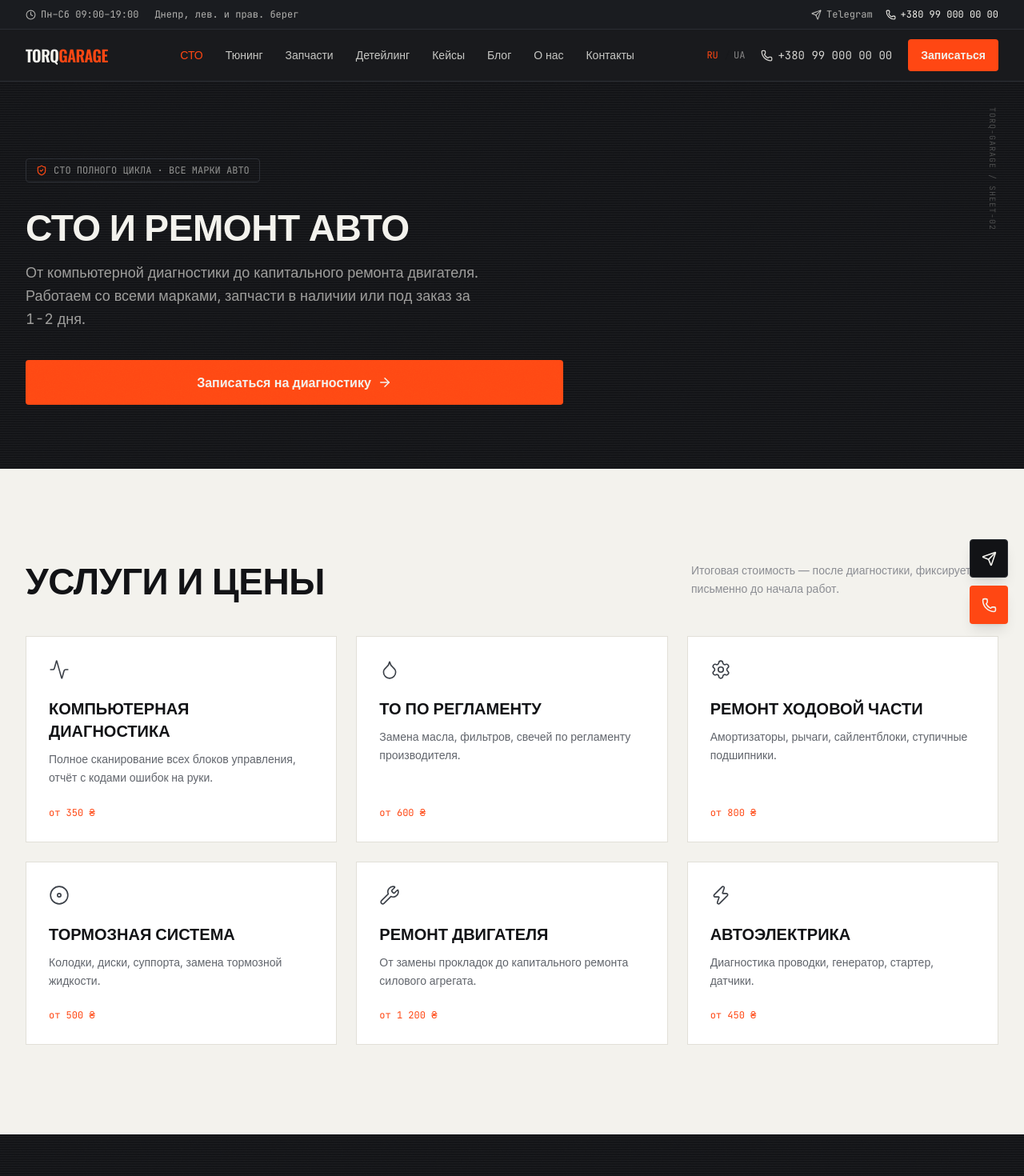
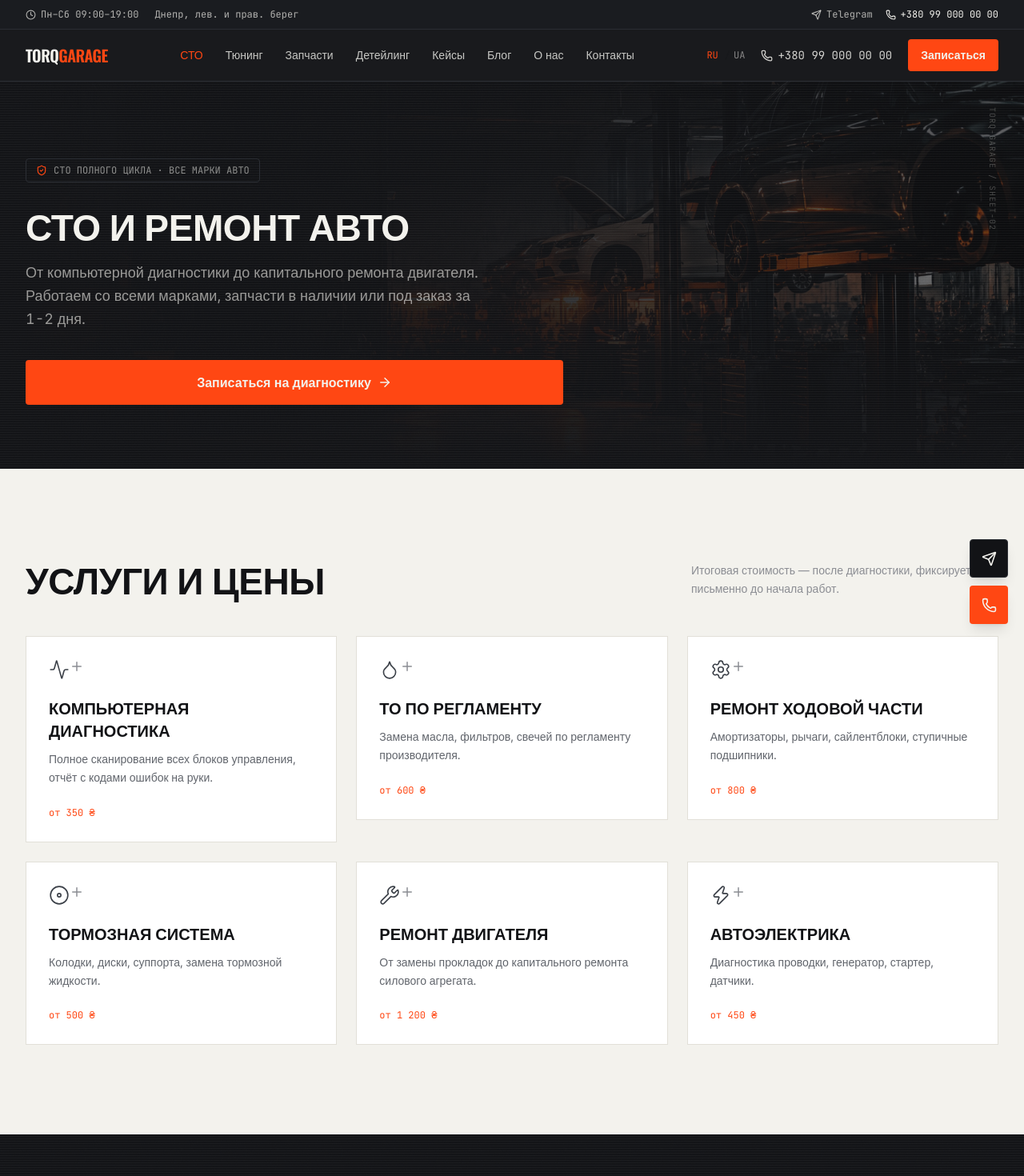
Before and after one commit to fantasito/torq-garage, a Next.js app: page /ru/sto in a window 1280 px wide. Shown: the top 1470 px of the page at 80% size. Built offline with nearby package versions, Linux system fonts and the light colour scheme; a web font is replaced by a local one.

Commit message:
feat: add hero photo slot + entrance animation, clickable expandable price cards

```diff
--- a/app/[locale]/sto/page.tsx
+++ b/app/[locale]/sto/page.tsx
@@ -43,12 +43,12 @@ export default async function StoPage({
   const t = await getTranslations("stoPage");
 
   const priceItems: PriceItem[] = [
-    { icon: Activity, title: t("priceList.diagnostics.title"), text: t("priceList.diagnostics.text"), price: t("priceList.diagnostics.price") },
-    { icon: Droplet, title: t("priceList.maintenance.title"), text: t("priceList.maintenance.text"), price: t("priceList.maintenance.price") },
-    { icon: Settings, title: t("priceList.suspension.title"), text: t("priceList.suspension.text"), price: t("priceList.suspension.price") },
-    { icon: Disc, title: t("priceList.brakes.title"), text: t("priceList.brakes.text"), price: t("priceList.brakes.price") },
-    { icon: Wrench, title: t("priceList.engine.title"), text: t("priceList.engine.text"), price: t("priceList.engine.price") },
-    { icon: Zap, title: t("priceList.electrics.title"), text: t("priceList.electrics.text"), price: t("priceList.electrics.price") },
+    { icon: <Activity size={26} strokeWidth={1.5} />, title: t("priceList.diagnostics.title"), text: t("priceList.diagnostics.text"), price: t("priceList.diagnostics.price"), details: t.raw("priceList.diagnostics.details") },
+    { icon: <Droplet size={26} strokeWidth={1.5} />, title: t("priceList.maintenance.title"), text: t("priceList.maintenance.text"), price: t("priceList.maintenance.price"), details: t.raw("priceList.maintenance.details") },
+    { icon: <Settings size={26} strokeWidth={1.5} />, title: t("priceList.suspension.title"), text: t("priceList.suspension.text"), price: t("priceList.suspension.price"), details: t.raw("priceList.suspension.details") },
+    { icon: <Disc size={26} strokeWidth={1.5} />, title: t("priceList.brakes.title"), text: t("priceList.brakes.text"), price: t("priceList.brakes.price"), details: t.raw("priceList.brakes.details") },
+    { icon: <Wrench size={26} strokeWidth={1.5} />, title: t("priceList.engine.title"), text: t("priceList.engine.text"), price: t("priceList.engine.price"), details: t.raw("priceList.engine.details") },
+    { icon: <Zap size={26} strokeWidth={1.5} />, title: t("priceList.electrics.title"), text: t("priceList.electrics.text"), price: t("priceList.electrics.price"), details: t.raw("priceList.electrics.details") },
   ];
 
   const faqItems = [
@@ -67,6 +67,7 @@ export default async function StoPage({
         ctaHref="/contacts"
         ctaLabel={t("hero.cta")}
         sheetLabel="TORQ-GARAGE / SHEET-02"
+        bgImage="/pages/sto-hero.jpg"
       />
       <PriceList
         title={t("priceList.title")}
--- a/components/PageHero.tsx
+++ b/components/PageHero.tsx
@@ -1,10 +1,11 @@
 import { ShieldCheck } from "lucide-react";
 import Button from "@/components/Button";
+import Reveal from "@/components/Reveal";
 
 /**
- * Упрощённый Hero для внутренних страниц (СТО/Тюнинг/Детейлинг и т.д.) —
- * без формы записи и огромной типографики главной, но в той же стилистике
- * (asphalt/grain, signal-бейдж). См. правило разметки страниц в DESIGN.md.
+ * Hero для внутренних страниц (СТО/Тюнинг/Детейлинг и т.д.) — с фото-слотом
+ * (тот же паттерн, что на главной: если файла нет, просто не рендерится,
+ * фолбэк-grain остаётся) и входной анимацией. См. DESIGN.md.
  */
 export default function PageHero({
   badge,
@@ -13,6 +14,7 @@ export default function PageHero({
   ctaHref,
   ctaLabel,
   sheetLabel,
+  bgImage,
 }: {
   badge: string;
   title: string;
@@ -20,33 +22,51 @@ export default function PageHero({
   ctaHref: string;
   ctaLabel: string;
   sheetLabel: string;
+  /** Путь в /public, например "/pages/sto-hero.jpg". Промпты — в DESIGN.md. */
+  bgImage: string;
 }) {
   return (
-    <section className="relative bg-asphalt scan-texture grain overflow-hidden">
-      <div className="hidden lg:block absolute top-8 right-8 font-mono text-[10px] text-cream/25 tracking-widest [writing-mode:vertical-rl]">
+    <section className="relative bg-asphalt overflow-hidden">
+      <div
+        className="absolute inset-0 bg-cover bg-center"
+        style={{ backgroundImage: `url(${bgImage})` }}
+      />
+      <div className="absolute inset-0 bg-gradient-to-r from-asphalt via-asphalt/90 to-asphalt/60" />
+      <div className="absolute inset-0 bg-gradient-to-t from-asphalt via-transparent to-asphalt/30" />
+      <div className="absolute inset-0 scan-texture grain" />
+
+      <div className="hidden lg:block absolute top-8 right-8 z-10 font-mono text-[10px] text-cream/25 tracking-widest [writing-mode:vertical-rl]">
         {sheetLabel}
       </div>
 
-      <div className="mx-auto max-w-7xl px-5 md:px-8 pt-16 pb-16 md:pt-24 md:pb-20">
+      <div className="relative z-10 mx-auto max-w-7xl px-5 md:px-8 pt-16 pb-16 md:pt-24 md:pb-20">
         <div className="max-w-2xl">
+          <Reveal>
             <div className="inline-flex items-center gap-2 font-mono text-xs text-cream/55 border border-line rounded-sm px-3 py-1.5 mb-7">
               <ShieldCheck size={14} className="text-signal" />
               {badge}
             </div>
+          </Reveal>
 
+          <Reveal delay={0.08}>
             <h1 className="font-display font-semibold uppercase text-h2 text-cream">
               {title}
             </h1>
+          </Reveal>
 
+          <Reveal delay={0.14}>
             <p className="mt-5 text-cream/60 text-lg leading-relaxed max-w-xl">
               {description}
             </p>
+          </Reveal>
 
+          <Reveal delay={0.2}>
             <div className="mt-9">
               <Button href={ctaHref} size="lg" icon>
                 {ctaLabel}
               </Button>
             </div>
+          </Reveal>
         </div>
       </div>
     </section>
--- a/components/PriceList.tsx
+++ b/components/PriceList.tsx
@@ -1,17 +1,24 @@
-import { LucideIcon } from "lucide-react";
+"use client";
+
+import { ReactNode, useState } from "react";
+import { Plus } from "lucide-react";
 import Reveal from "@/components/Reveal";
 
 export type PriceItem = {
-  icon: LucideIcon;
+  /** Готовый JSX-элемент иконки (рендерится на сервере), не ссылка на компонент —
+      React-компоненты нельзя передавать как пропы из Server в Client Component. */
+  icon: ReactNode;
   title: string;
   text: string;
   price: string;
+  /** Список того, что входит в услугу — раскрывается по клику. */
+  details?: string[];
 };
 
 /**
- * Сетка карточек услуг/прайса для внутренних страниц. Используется на
- * СТО/Тюнинг/Детейлинг с разным набором items. card-depth обязателен
- * (это самостоятельные карточки-плитки — см. правило в DESIGN.md).
+ * Сетка карточек услуг/прайса для внутренних страниц. Клик по карточке
+ * раскрывает состав услуги (details) — как у товарной карточки, а не
+ * статичная плитка. card-depth обязателен (см. правило в DESIGN.md).
  */
 export default function PriceList({
   title,
@@ -22,6 +29,8 @@ export default function PriceList({
   subtitle?: string;
   items: PriceItem[];
 }) {
+  const [open, setOpen] = useState<number | null>(null);
+
   return (
     <section className="bg-cream">
       <div className="mx-auto max-w-7xl px-5 md:px-8 py-20 md:py-28">
@@ -38,23 +47,66 @@ export default function PriceList({
           </div>
         </Reveal>
 
-        <div className="grid sm:grid-cols-2 lg:grid-cols-3 gap-6">
-          {items.map((item, i) => (
+        <div className="grid sm:grid-cols-2 lg:grid-cols-3 gap-6 items-start">
+          {items.map((item, i) => {
+            const isOpen = open === i;
+            const hasDetails = !!item.details?.length;
+            return (
               <Reveal key={item.title} delay={i * 0.06}>
-              <div className="card-depth border border-line-light bg-white p-7 h-full flex flex-col">
-                <item.icon size={26} strokeWidth={1.5} className="text-steel" />
+                <button
+                  onClick={() => hasDetails && setOpen(isOpen ? null : i)}
+                  disabled={!hasDetails}
+                  className={`card-depth border bg-white p-7 w-full text-left flex flex-col transition-all duration-300 ${
+                    isOpen
+                      ? "border-signal"
+                      : "border-line-light hover:border-signal hover:-translate-y-1"
+                  } ${hasDetails ? "cursor-pointer" : "cursor-default"}`}
+                >
+                  <div className="flex items-start justify-between">
+                    <span
+                      className={`transition-colors [&_svg]:transition-colors ${
+                        isOpen ? "[&_svg]:text-signal" : "[&_svg]:text-steel"
+                      }`}
+                    >
+                      {item.icon}
+                    </span>
+                    {hasDetails && (
+                      <Plus
+                        size={18}
+                        className={`text-grey transition-transform duration-300 ${
+                          isOpen ? "rotate-45 text-signal" : ""
+                        }`}
+                      />
+                    )}
+                  </div>
                   <h3 className="font-display font-semibold uppercase text-xl mt-5">
                     {item.title}
                   </h3>
                   <p className="text-sm text-steel/80 mt-3 leading-relaxed flex-1">
                     {item.text}
                   </p>
+
+                  {isOpen && hasDetails && (
+                    <ul className="mt-4 pt-4 border-t border-line-light flex flex-col gap-2">
+                      {item.details!.map((d) => (
+                        <li
+                          key={d}
+                          className="text-sm text-steel/75 flex items-start gap-2"
+                        >
+                          <span className="text-signal mt-1.5 w-1 h-1 rounded-full bg-signal shrink-0" />
+                          {d}
+                        </li>
+                      ))}
+                    </ul>
+                  )}
+
                   <div className="font-mono text-xs text-signal mt-6">
                     {item.price}
                   </div>
-              </div>
+                </button>
               </Reveal>
-          ))}
+            );
+          })}
         </div>
       </div>
     </section>
--- a/messages/ru.json
+++ b/messages/ru.json
@@ -187,32 +187,68 @@
       "diagnostics": {
         "title": "Компьютерная диагностика",
         "text": "Полное сканирование всех блоков управления, отчёт с кодами ошибок на руки.",
-        "price": "от 350 ₴"
+        "price": "от 350 ₴",
+        "details": [
+          "Сканирование всех блоков управления (двигатель, АКПП, ABS, подушки)",
+          "Считывание и расшифровка кодов ошибок",
+          "Проверка компрессии и давления топлива при необходимости",
+          "Письменный отчёт с рекомендациями"
+        ]
       },
       "maintenance": {
         "title": "ТО по регламенту",
         "text": "Замена масла, фильтров, свечей по регламенту производителя.",
-        "price": "от 600 ₴"
+        "price": "от 600 ₴",
+        "details": [
+          "Замена моторного масла и фильтра",
+          "Замена салонного и воздушного фильтров",
+          "Проверка уровня технических жидкостей",
+          "Сброс межсервисного интервала"
+        ]
       },
       "suspension": {
         "title": "Ремонт ходовой части",
         "text": "Амортизаторы, рычаги, сайлентблоки, ступичные подшипники.",
-        "price": "от 800 ₴"
+        "price": "от 800 ₴",
+        "details": [
+          "Диагностика подвески на стенде",
+          "Замена амортизаторов, рычагов, сайлентблоков",
+          "Регулировка углов установки колёс после ремонта",
+          "Тест-драйв после работ"
+        ]
       },
       "brakes": {
         "title": "Тормозная система",
         "text": "Колодки, диски, суппорта, замена тормозной жидкости.",
-        "price": "от 500 ₴"
+        "price": "от 500 ₴",
+        "details": [
+          "Замена колодок и дисков",
+          "Проверка суппортов и направляющих",
+          "Замена тормозной жидкости",
+          "Прокачка тормозной системы"
+        ]
       },
       "engine": {
         "title": "Ремонт двигателя",
         "text": "От замены прокладок до капитального ремонта силового агрегата.",
-        "price": "от 1 200 ₴"
+        "price": "от 1 200 ₴",
+        "details": [
+          "Диагностика на компьютерном стенде",
+          "Замена прокладок, ремней, роликов",
+          "Капитальный ремонт при необходимости",
+          "Проверка на герметичность после сборки"
+        ]
       },
       "electrics": {
         "title": "Автоэлектрика",
         "text": "Диагностика проводки, генератор, стартер, датчики.",
-        "price": "от 450 ₴"
+        "price": "от 450 ₴",
+        "details": [
+          "Диагностика проводки мультиметром",
+          "Проверка генератора и стартера под нагрузкой",
+          "Диагностика и замена датчиков",
+          "Проверка аккумулятора"
+        ]
       }
     },
     "faq": {
--- a/messages/uk.json
+++ b/messages/uk.json
@@ -187,32 +187,68 @@
       "diagnostics": {
         "title": "Комп'ютерна діагностика",
         "text": "Повне сканування всіх блоків керування, звіт з кодами помилок на руки.",
-        "price": "від 350 ₴"
+        "price": "від 350 ₴",
+        "details": [
+          "Сканування всіх блоків керування (двигун, АКПП, ABS, подушки)",
+          "Зчитування та розшифровка кодів помилок",
+          "Перевірка компресії та тиску палива за потреби",
+          "Письмовий звіт з рекомендаціями"
+        ]
       },
       "maintenance": {
         "title": "ТО за регламентом",
         "text": "Заміна оливи, фільтрів, свічок за регламентом виробника.",
-        "price": "від 600 ₴"
+        "price": "від 600 ₴",
+        "details": [
+          "Заміна моторної оливи та фільтра",
+          "Заміна салонного та повітряного фільтрів",
+          "Перевірка рівня технічних рідин",
+          "Скидання міжсервісного інтервалу"
+        ]
       },
       "suspension": {
         "title": "Ремонт ходової частини",
         "text": "Амортизатори, важелі, сайлентблоки, маточинні підшипники.",
-        "price": "від 800 ₴"
+        "price": "від 800 ₴",
+        "details": [
+          "Діагностика підвіски на стенді",
+          "Заміна амортизаторів, важелів, сайлентблоків",
+          "Регулювання кутів установки коліс після ремонту",
+          "Тест-драйв після робіт"
+        ]
       },
       "brakes": {
         "title": "Гальмівна система",
         "text": "Колодки, диски, супорти, заміна гальмівної рідини.",
-        "price": "від 500 ₴"
+        "price": "від 500 ₴",
+        "details": [
+          "Заміна колодок і дисків",
+          "Перевірка супортів і напрямних",
+          "Заміна гальмівної рідини",
+          "Прокачування гальмівної системи"
+        ]
       },
       "engine": {
         "title": "Ремонт двигуна",
         "text": "Від заміни прокладок до капітального ремонту силового агрегату.",
-        "price": "від 1 200 ₴"
+        "price": "від 1 200 ₴",
+        "details": [
+          "Діагностика на комп'ютерному стенді",
+          "Заміна прокладок, ременів, роликів",
+          "Капітальний ремонт за потреби",
+          "Перевірка на герметичність після збірки"
+        ]
       },
       "electrics": {
         "title": "Автоелектрика",
         "text": "Діагностика проводки, генератор, стартер, датчики.",
-        "price": "від 450 ₴"
+        "price": "від 450 ₴",
+        "details": [
+          "Діагностика проводки мультиметром",
+          "Перевірка генератора і стартера під навантаженням",
+          "Діагностика і заміна датчиків",
+          "Перевірка акумулятора"
+        ]
       }
     },
     "faq": {
```
Also changed, not shown: public/pages/sto-hero.jpg (added). Lines whose indentation alone changed are shown as unchanged.
